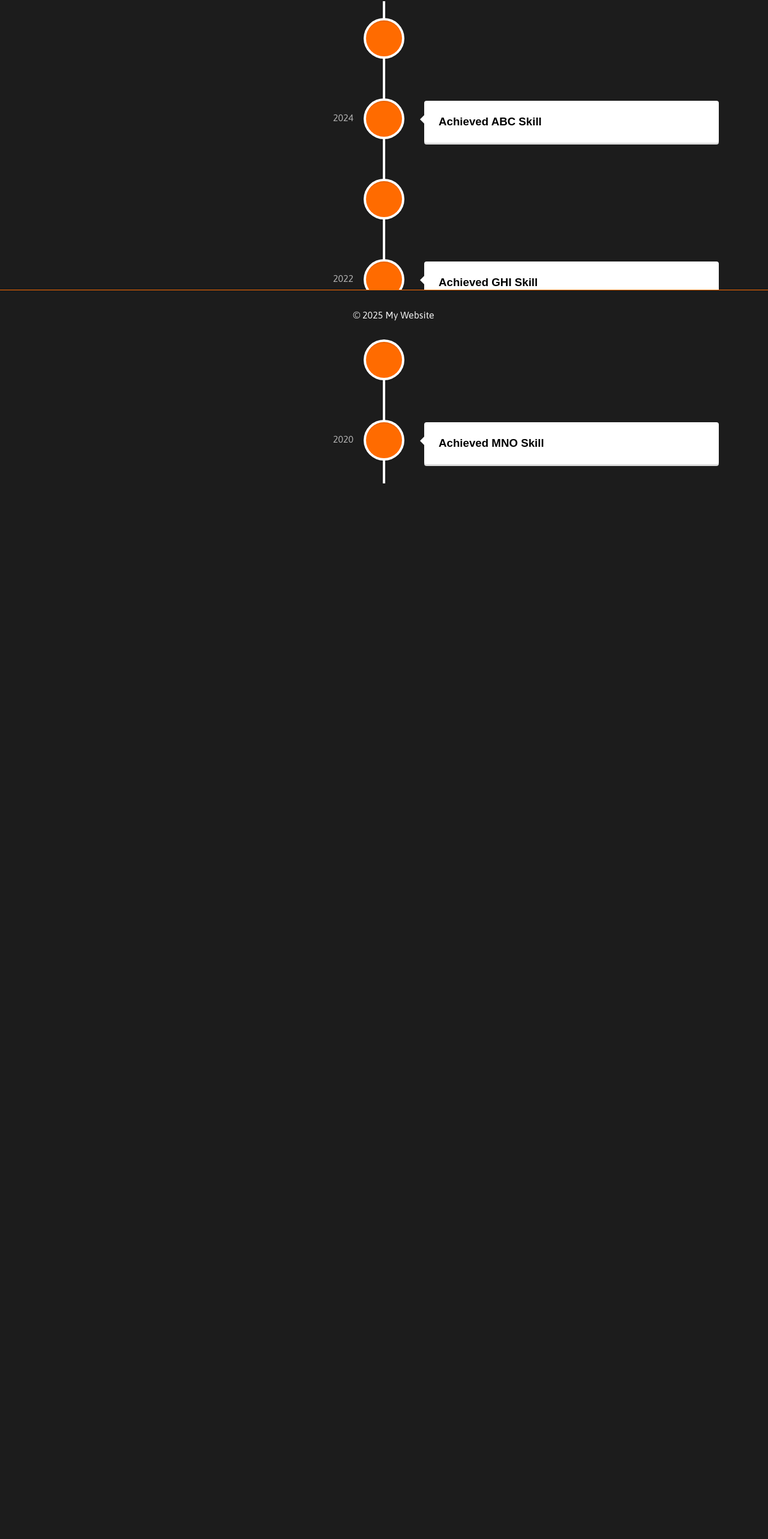
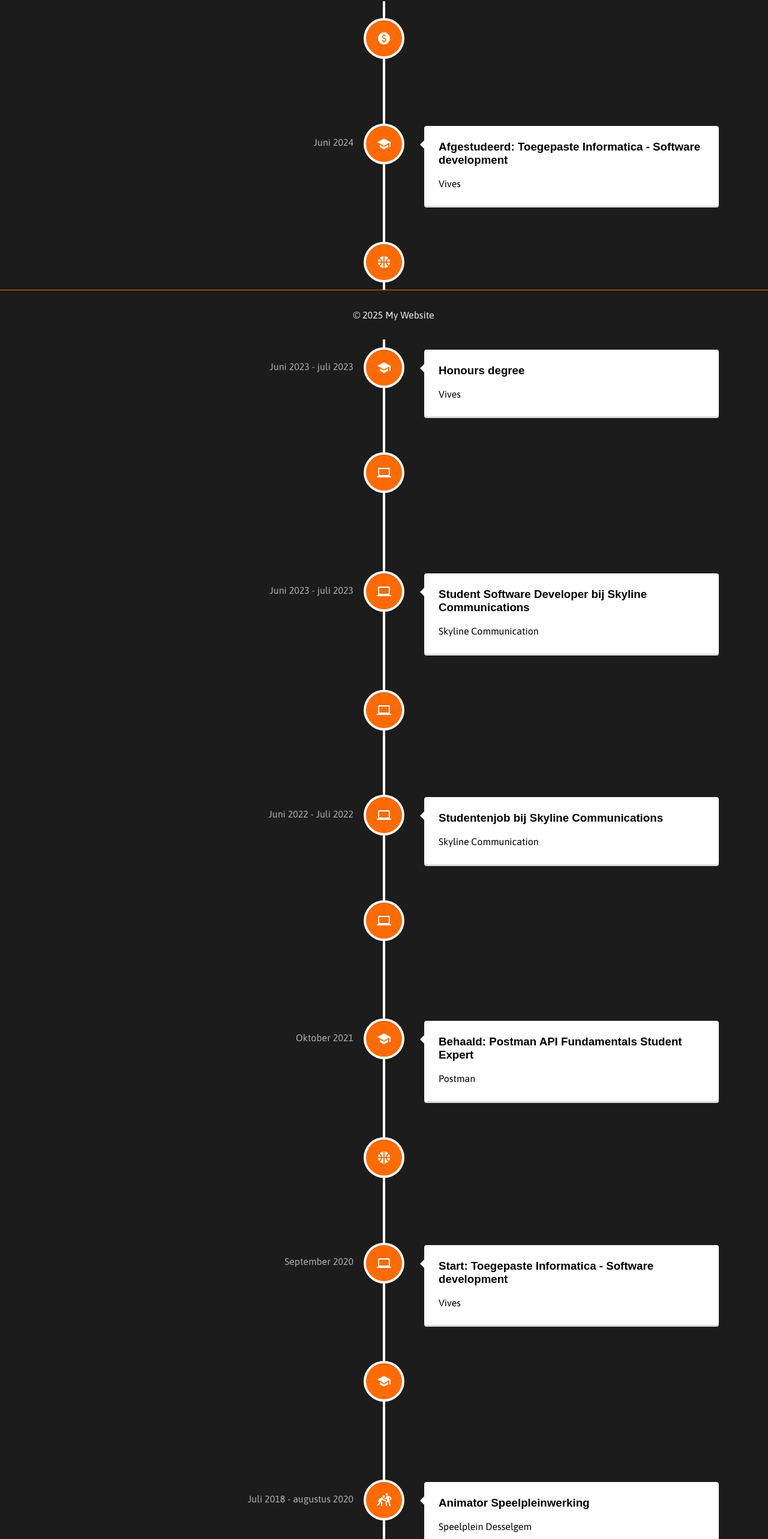
Before and after one commit to PieterJanDelie/Portfolio, a React (Create React App) app: page /skillscertification in a window 1280 px wide. Shown: the part 234-2800 px from the top of the page at 60% size. Before the commit the page ends 1160 px from the top, so only its background shows below. Built offline with nearby package versions, Linux system fonts and the light colour scheme; a web font is replaced by a local one.

Commit message:
Pimp Timeline

```diff
--- a/src/pages/Project/Project.jsx
+++ b/src/pages/Project/Project.jsx
@@ -9,7 +9,7 @@ const Project = () => {
     {
       title: "Tijl 801",
       description: "Test",
-      skills: ["Github.png", "Flask.png", "Python.png", "HTML.png"],
+      skills: ["Github.png", "React.jpg", "Python.png", "HTML.png"],
       status: "construction",
     },
     {
--- a/src/pages/SkillsCertification/SkillsCertification.css
+++ b/src/pages/SkillsCertification/SkillsCertification.css
@@ -18,7 +18,7 @@
 
 .vertical-timeline-element--work .vertical-timeline-element-icon {
   background: var(--accent-color);
-  color: #000;
+  color: white;
 }
 
 .dropdown {
@@ -65,3 +65,7 @@
 .dropdown:hover .dropbtn {
   background-color: var(--accent-color-dark);
 }
+
+.vertical-timeline-element--work p {
+  color: #000;
+}
--- a/src/pages/SkillsCertification/SkillsCertification.jsx
+++ b/src/pages/SkillsCertification/SkillsCertification.jsx
@@ -1,4 +1,4 @@
-import React, { useState } from "react";
+import React from "react";
 import DefaultLayout from "../../layouts/DefaultLayout";
 import {
   VerticalTimeline,
@@ -6,13 +6,19 @@ import {
 } from "react-vertical-timeline-component";
 import "react-vertical-timeline-component/style.min.css";
 import "./SkillsCertification.css";
+import PaidIcon from "@mui/icons-material/Paid";
+import ComputerIcon from '@mui/icons-material/Computer';
+import SchoolIcon from '@mui/icons-material/School';
+import SportsBasketballIcon from '@mui/icons-material/SportsBasketball';
+import SportsKabaddiIcon from '@mui/icons-material/SportsKabaddi';
+import PregnantWomanIcon from '@mui/icons-material/PregnantWoman';
 
 const SkillsCertification = () => {
   return (
     <DefaultLayout>
       <div className="skills-certification">
         <div className="skillTitle">
-          <h1>Skills Certification</h1>
+          <h1>Skills & Certification</h1>
           <div className="dropdown">
             <button className="dropbtn">Download CV</button>
             <div className="dropdown-content">
@@ -26,7 +32,7 @@ const SkillsCertification = () => {
                 LinkedIn CV
               </a>
               <a
-                href="../../assets/Docs/CV/creatieve_cv_Pieter-Jan_Delie.pdf"
+                href="../../assets/Docs/CV/CV_Creative_Pieter-Jan_Delie.pdf"
                 download
               >
                 Creatieve CV
@@ -45,45 +51,155 @@ const Timeline = () => {
     <VerticalTimeline animate={true}>
       <VerticalTimelineElement
         className="vertical-timeline-element--work"
-        date="2025"
+        date="September 2025"
+        icon={<PaidIcon />}
       >
         <h3 className="vertical-timeline-element-title">
-          Completed XYZ Certification
+          Start: Banaba International Management
         </h3>
+        <p>Vives</p>
       </VerticalTimelineElement>
       <VerticalTimelineElement
         className="vertical-timeline-element--work"
-        date="2024"
+        date="Juni 2024"
+        icon={<SchoolIcon />}
       >
-        <h3 className="vertical-timeline-element-title">Achieved ABC Skill</h3>
+        <h3 className="vertical-timeline-element-title">
+          Afgestudeerd: Toegepaste Informatica - Software development
+        </h3>
+        <p>Vives</p>
       </VerticalTimelineElement>
       <VerticalTimelineElement
         className="vertical-timeline-element--work"
-        date="2023"
+        date="Maart 2024 - juli 2024"
+        icon={<SportsBasketballIcon />}
       >
-        <h3 className="vertical-timeline-element-title">
-          Completed DEF Certification
-        </h3>
+        <h3 className="vertical-timeline-element-title">Stage</h3>
+        <p>Filou Oostende</p>
       </VerticalTimelineElement>
       <VerticalTimelineElement
         className="vertical-timeline-element--work"
-        date="2022"
+        date="Juni 2023 - juli 2023"
+        icon={<SchoolIcon />}
       >
-        <h3 className="vertical-timeline-element-title">Achieved GHI Skill</h3>
+        <h3 className="vertical-timeline-element-title">Honours degree</h3>
+        <p>Vives</p>
       </VerticalTimelineElement>
       <VerticalTimelineElement
         className="vertical-timeline-element--work"
-        date="2021"
+        date="juni 2024 - augustus 2024"
+        icon={<ComputerIcon />}
       >
         <h3 className="vertical-timeline-element-title">
-          Completed JKL Certification
+          Student Software Developer bij Skyline Communications
         </h3>
+        <p>Skyline Communication</p>
       </VerticalTimelineElement>
       <VerticalTimelineElement
         className="vertical-timeline-element--work"
-        date="2020"
+        date="Juni 2023 - juli 2023"
+        icon={<ComputerIcon />}
       >
-        <h3 className="vertical-timeline-element-title">Achieved MNO Skill</h3>
+        <h3 className="vertical-timeline-element-title">
+          Student Software Developer bij Skyline Communications
+        </h3>
+        <p>Skyline Communication</p>
+      </VerticalTimelineElement>
+      <VerticalTimelineElement
+        className="vertical-timeline-element--work"
+        date="Juli 2022"
+        icon={<ComputerIcon />}
+      >
+        <h3 className="vertical-timeline-element-title">
+          Student Software Developer bij Barco
+        </h3>
+        <p>Barco</p>
+      </VerticalTimelineElement>
+      <VerticalTimelineElement
+        className="vertical-timeline-element--work"
+        date="Juni 2022 - Juli 2022"
+        icon={<ComputerIcon />}
+      >
+        <h3 className="vertical-timeline-element-title">
+          Studentenjob bij Skyline Communications
+        </h3>
+        <p>Skyline Communication</p>
+      </VerticalTimelineElement>
+      <VerticalTimelineElement
+        className="vertical-timeline-element--work"
+        date="Februari 2022"
+        icon={<ComputerIcon />}
+      >
+        <h3 className="vertical-timeline-element-title">
+          Start: Toegepaste Informatica - Artificiële Intelligentie
+        </h3>
+        <p>Vives</p>
+      </VerticalTimelineElement>
+      <VerticalTimelineElement
+        className="vertical-timeline-element--work"
+        date="Oktober 2021"
+        icon={<SchoolIcon />}
+      >
+        <h3 className="vertical-timeline-element-title">
+          Behaald: Postman API Fundamentals Student Expert
+        </h3>
+        <p>Postman</p>
+      </VerticalTimelineElement>
+      <VerticalTimelineElement
+        className="vertical-timeline-element--work"
+        date="Juli 2021"
+        icon={<SportsBasketballIcon />}
+      >
+        <h3 className="vertical-timeline-element-title">
+          Behaald: Initiator Basketbal
+        </h3>
+        <p>Trainerschool Vlaanderen</p>
+      </VerticalTimelineElement>
+      <VerticalTimelineElement
+        className="vertical-timeline-element--work"
+        date="September 2020"
+        icon={<ComputerIcon />}
+      >
+        <h3 className="vertical-timeline-element-title">
+          Start: Toegepaste Informatica - Software development
+        </h3>
+        <p>Vives</p>
+      </VerticalTimelineElement>
+      <VerticalTimelineElement
+        className="vertical-timeline-element--work"
+        date="Juni 2020"
+        icon={<SchoolIcon />}
+      >
+        <h3 className="vertical-timeline-element-title">
+          Behaald: diploma secundair onderwijs Boekhouden-Informatica
+        </h3>
+        <p>Sgsintpaulusschool campus Hemelvaart</p>
+      </VerticalTimelineElement>
+      <VerticalTimelineElement
+        className="vertical-timeline-element--work"
+        date="Juli 2018 - augustus 2020"
+        icon={<SportsKabaddiIcon />}
+      >
+        <h3 className="vertical-timeline-element-title">
+          Animator Speelpleinwerking
+        </h3>
+        <p>Speelplein Desselgem</p>
+      </VerticalTimelineElement>
+      <VerticalTimelineElement
+        className="vertical-timeline-element--work"
+        date="September 2005 - juni 2014"
+        icon={<SchoolIcon />}
+      >
+        <h3 className="vertical-timeline-element-title">Lager onderwijs</h3>
+        <p>SBS Desselgem</p>
+      </VerticalTimelineElement>
+      <VerticalTimelineElement
+        className="vertical-timeline-element--work"
+        date="27 Mei 2002"
+        icon={<PregnantWomanIcon />}
+      >
+        <h3 className="vertical-timeline-element-title">Mijn begin</h3>
+        <p>Kortrijk</p>
       </VerticalTimelineElement>
     </VerticalTimeline>
   );
```
Also changed, not shown: 2 other files (tests, documents, lock files or other folders).
